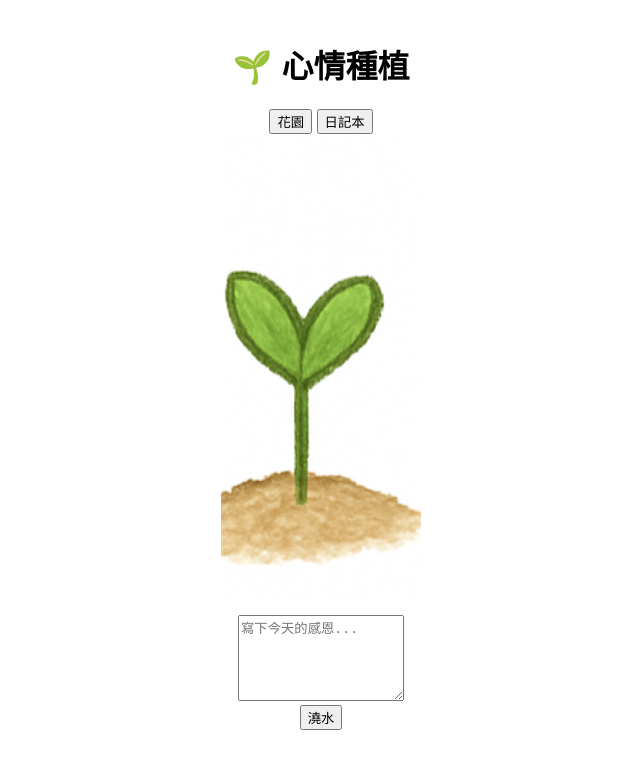
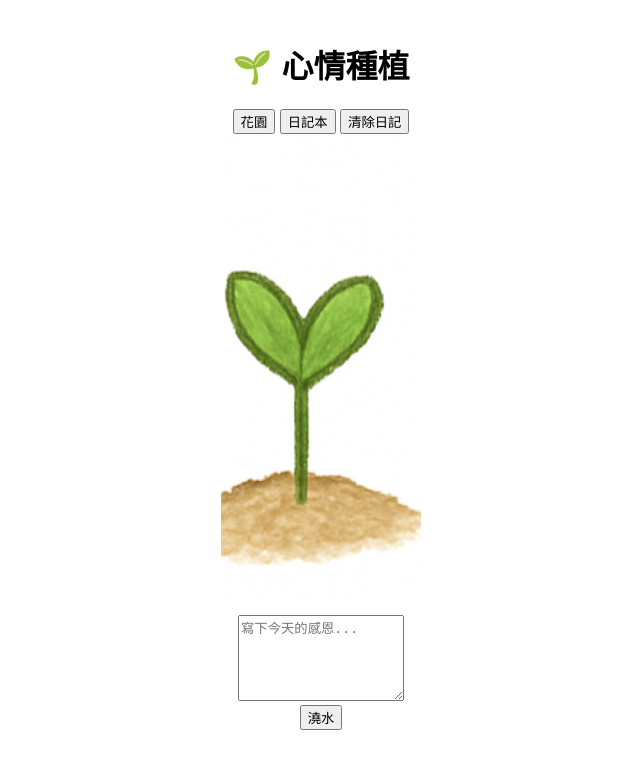
Before and after one commit to memsguy/moodplant, a plain HTML site: page index.html in a window 1280 px wide. Shown: the whole page, without its empty margins (319-959 px from the left). Drawn offline with Linux system fonts and the light colour scheme.

Commit message:
Update index.html

```diff
--- a/index.html
+++ b/index.html
@@ -29,6 +29,7 @@
     <h1>🌱 心情種植</h1>
     <button onclick="showPage('garden')">花園</button>
     <button onclick="showPage('diary')">日記本</button>
+    <button onclick="clearDiary()">清除日記</button>
 
     <!-- 花園頁 -->
     <div id="gardenPage">
```
